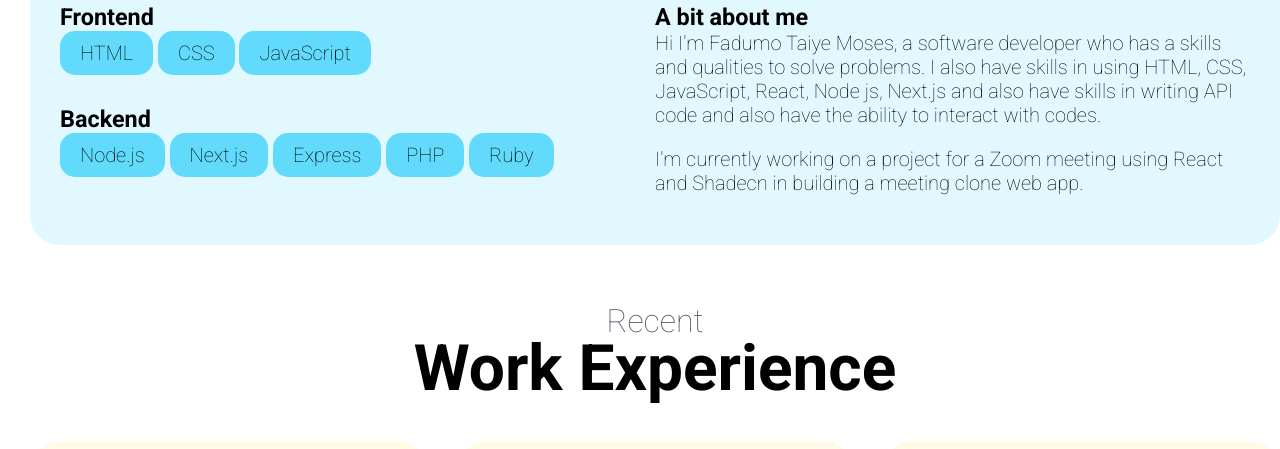
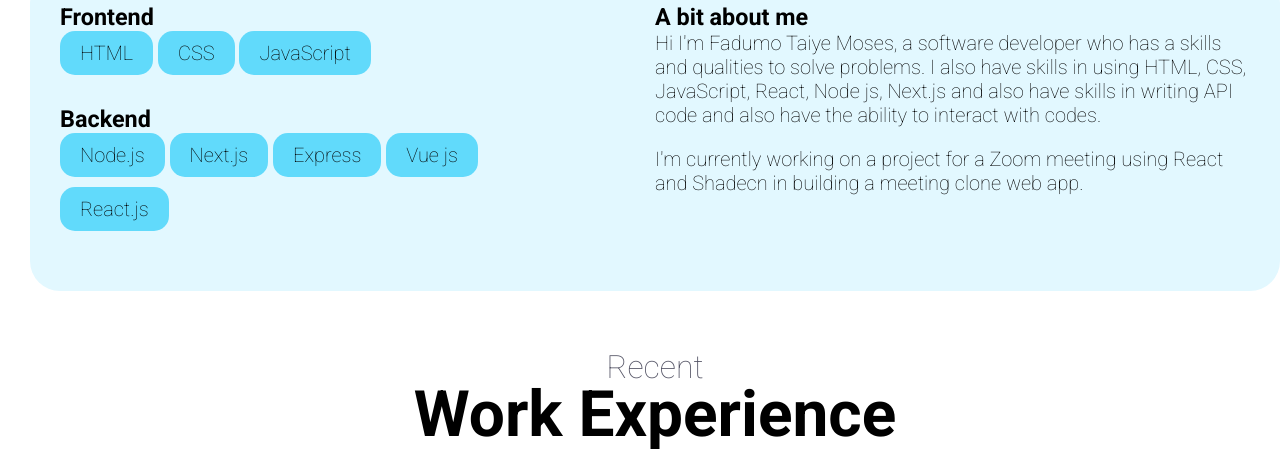
Before and after one commit to Doozyjr/Doozy-clone, a plain HTML site: page Doozy Portfolio/index.html in a window 1280 px wide. Shown: the part 1347-1796 px from the top of the page. Drawn offline with Linux system fonts and the light colour scheme.

Commit message:
Update index.html

```diff
--- a/Doozy Portfolio/index.html
+++ b/Doozy Portfolio/index.html
@@ -151,8 +151,8 @@
                         <li>Node.js</li>
                         <li>Next.js</li>
                         <li>Express</li>
-                        <li>PHP</li>
-                        <li>Ruby</li>
+                        <li>Vue js</li>
+                        <li>React.js</li>
                     </ul>
                 </div>
                 <div class="right-column">
```
